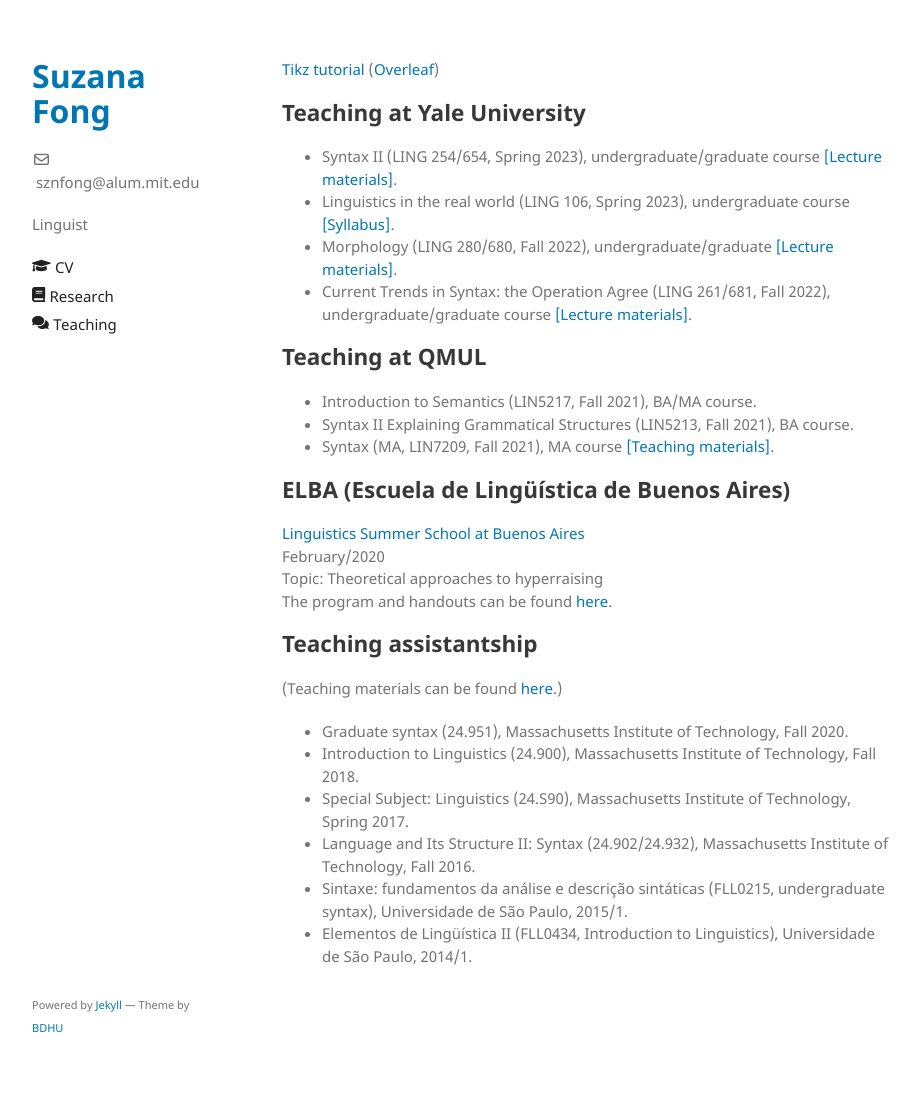
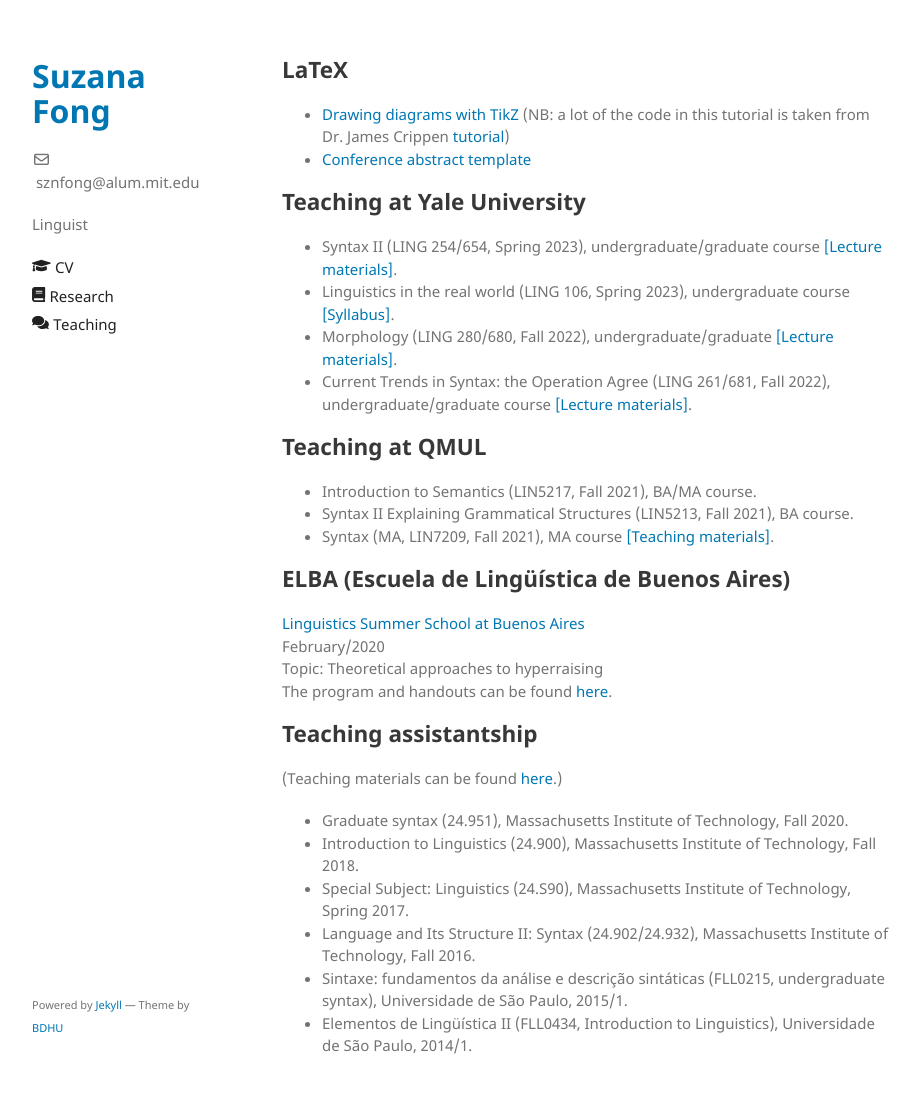
Before and after one commit to sznfng/sznfng.github.io, a Jekyll site: the page built from teaching.md, in a window 1280 px wide and 1107 px high. Shown: the top 1093 px of the window, without its empty margins (178-1098 px from the left). Built offline with Jekyll 4.4.1, drawn with Linux system fonts in a browser that asks for light colours.

Commit message:
Update teaching.md

```diff
--- a/teaching.md
+++ b/teaching.md
@@ -3,7 +3,10 @@ layout: default
 title: Teaching
 ---
 
-[Tikz tutorial](https://sznfng.github.io/mini_tikz_tutorial.pdf) ([Overleaf](https://www.overleaf.com/read/tyrrnsrqvsth))
+## LaTeX
+
++ [Drawing diagrams with TikZ](https://www.overleaf.com/read/tyrrnsrqvsth) (NB: a lot of the code in this tutorial is taken from Dr. James Crippen [tutorial](https://ling.auf.net/lingbuzz/003379))
++ [Conference abstract template](https://www.overleaf.com/read/hcytpyymdwyh)
 
 ## Teaching at Yale University
 
```
